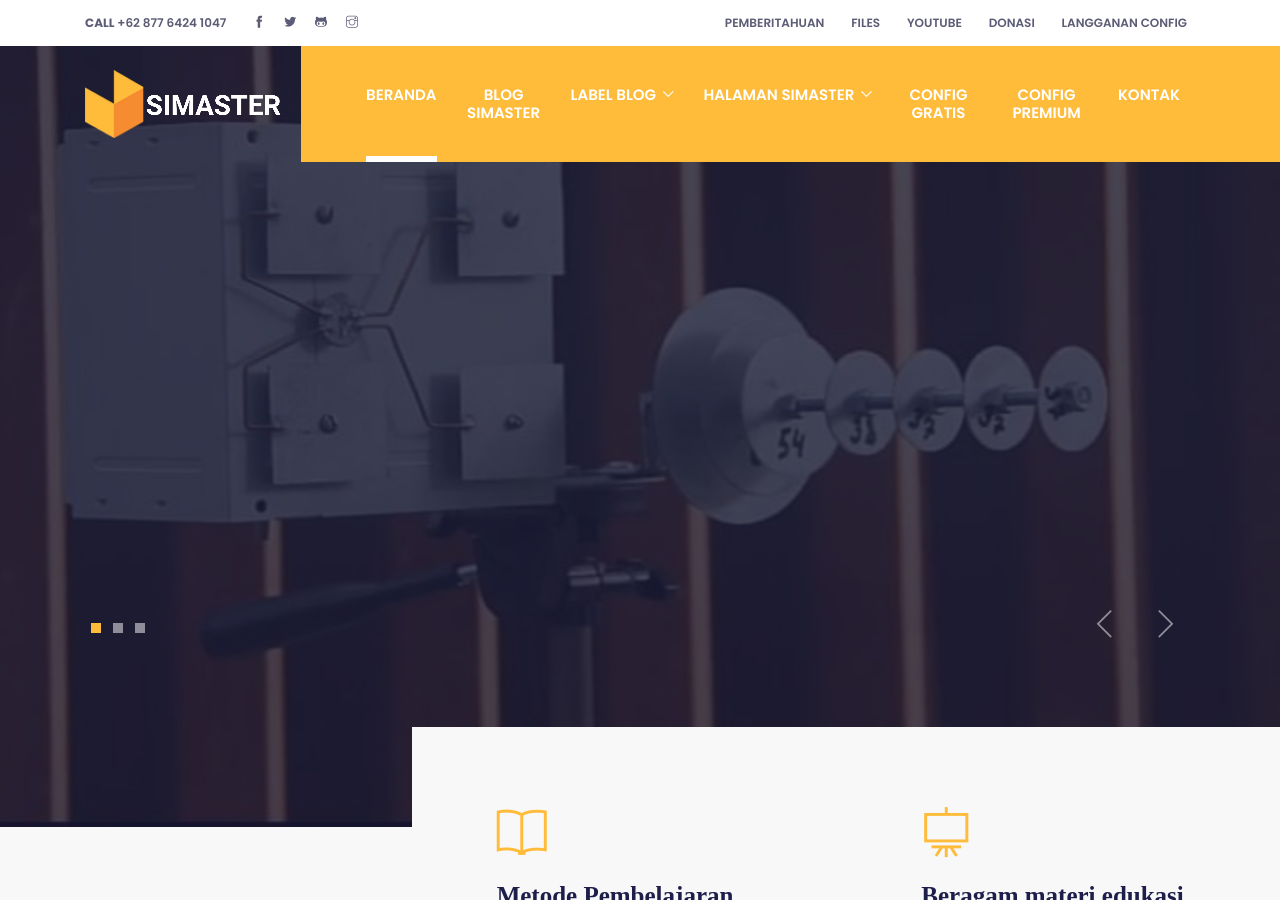
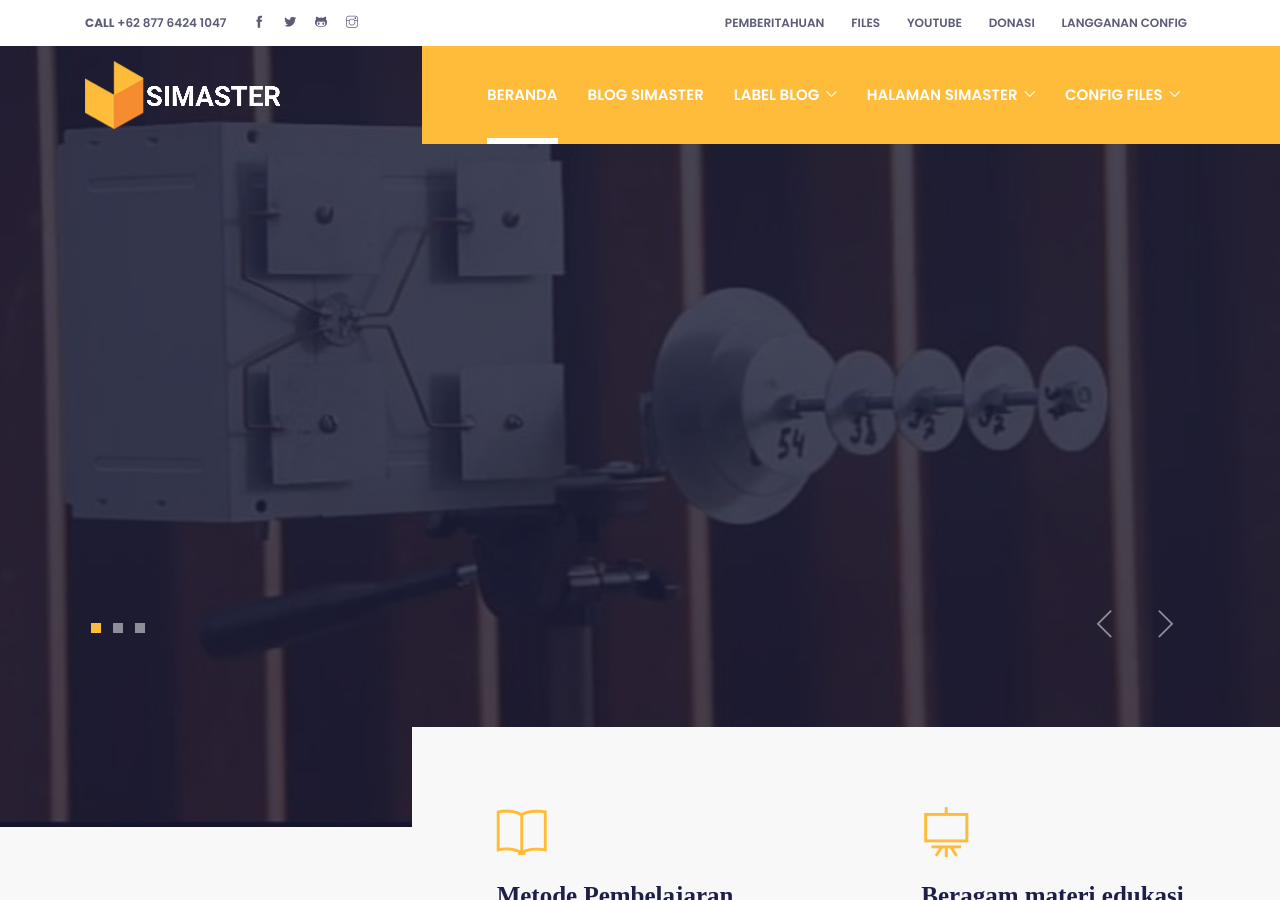
Before and after one commit to mwnsofficial/simastertutorials.github.io, a Jekyll site: the page built from index.html, in a window 1280 px wide and 900 px high. Built offline with Jekyll 4.4.1, drawn with Linux system fonts in a browser that asks for light colours; some web fonts are replaced; the list of posts is cut into pages by our own code.

Commit message:
Update header.html

```diff
--- a/_includes/header.html
+++ b/_includes/header.html
@@ -103,14 +103,19 @@
                 <li><a class="dropdown-item" href="/marketplace.html">Toko Jual Beli</a></li>
               </ul>
             </li>
-            <li class="nav-item @@courses">
-              <a class="nav-link" href="free-config.html">config Gratis</a>
-            </li>
-            <li class="nav-item @@events">
-              <a class="nav-link" href="premium-config.html">Config Premium</a>
-            </li>
-            <li class="nav-item @@contact">
-              <a class="nav-link" href="/contact.html">Kontak</a>
+            <li class="nav-item dropdown view">
+              <a class="nav-link dropdown-toggle" href="#" id="navbarDropdown" role="button" data-toggle="dropdown" aria-haspopup="true" aria-expanded="false">
+                Config Files
+              </a>
+              <ul class="dropdown-menu" aria-labelledby="navbarDropdown">
+                <li><a class="dropdown-item" href="/tag_backup-android.html">Clash Android</a></li>
+                <li><a class="dropdown-item" href="/tag_backup-openwrt.html">Clash OpenWRT</a></li>
+                <li><a class="dropdown-item" href="/tag_backup-magisk.html">Clash Magisk</a></li>
+                <li><a class="dropdown-item" href="/tag_backup-termux.html">Clash Termux</a></li>
+                <li><a class="dropdown-item" href="/tag_backup-windows">Clash Windows</a></li>
+                <li><a class="dropdown-item" href="/tag_backup-passwall.html">Passwall</a></li>
+                <li><a class="dropdown-item" href="/backup-premium.html">Premium</a></li>
+              </ul>
             </li>
           </ul>
         </div>
```
